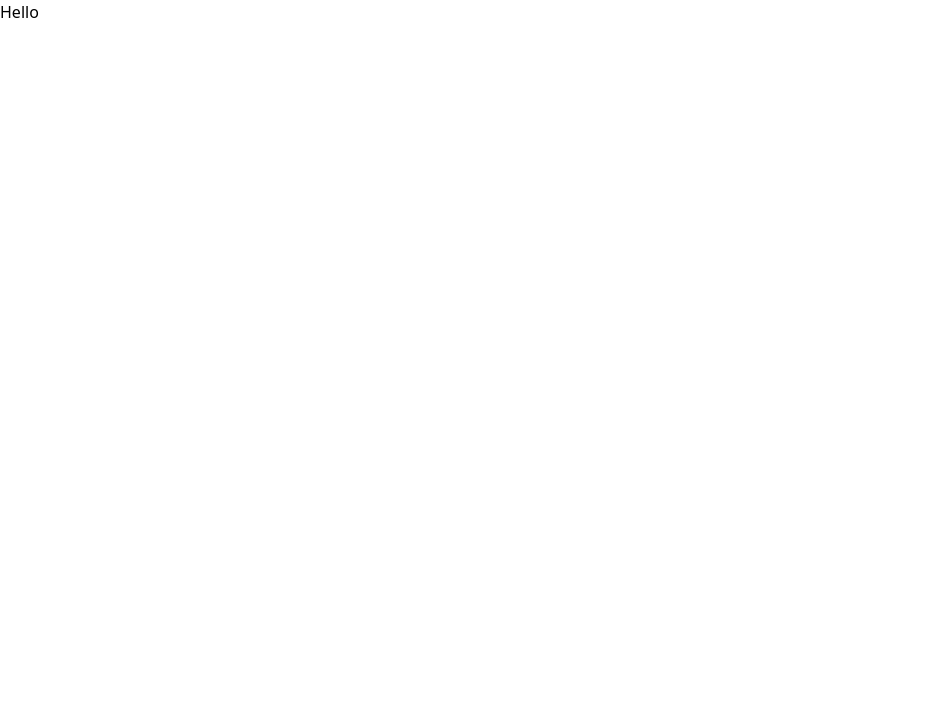
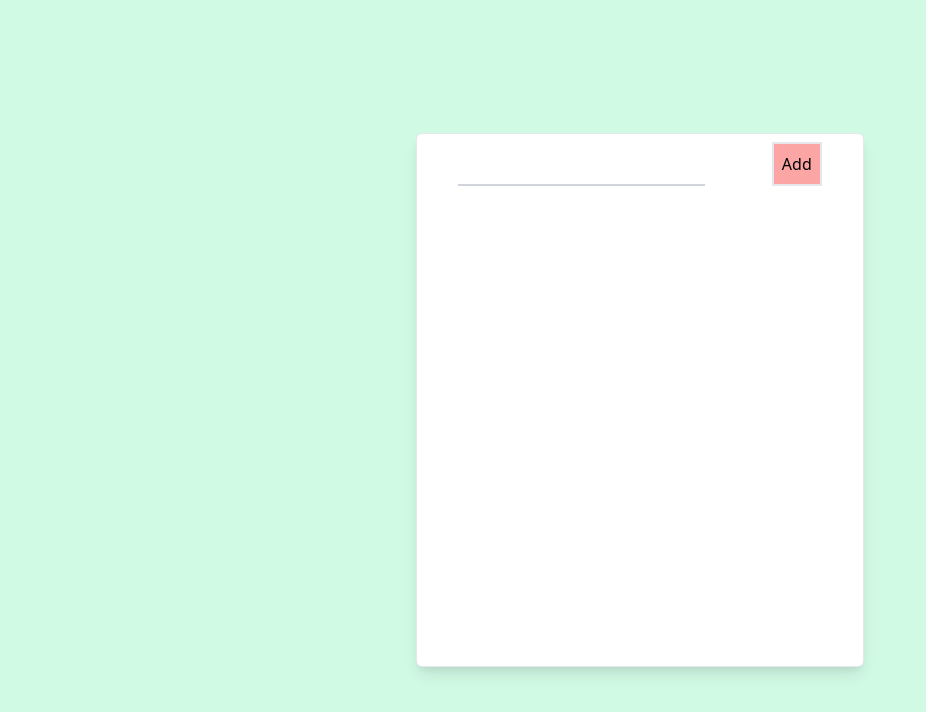
Before and after one commit to arajhansa/react-todo, a React (Create React App) app: page / in a window 1280 px wide. Shown: the top 712 px of the page, without its empty margins (0-926 px from the left). Built offline with nearby package versions, Linux system fonts and the light colour scheme.

Commit message:
Add app screen and container

```diff
--- a/src/App.js
+++ b/src/App.js
@@ -1,11 +1,19 @@
 import React from "react";
 
 function App() {
-  return (
-    <div className="App">
-      <h1>Hello</h1>
-    </div>
-  );
+    return (
+        <div className="bg-green-100 h-screen flex justify-center items-center">
+            <div className="bg-white h-2/3 w-2/3 max-w-md shadow-lg border rounded-md ">
+                <div className="flex justify-around p-2">
+                    <input className="border-b-2 border-gray-300 p-2 focus:outline-none"/>
+                    <button className="border-2 bg-red-300 p-2 focus:outline-none hover:bg-blue-300">Add</button>
+                </div>
+                <div>
+
+                </div>
+            </div>
+        </div>
+    );
 }
 
 export default App;
```
Also changed, not shown: src/index.css (line endings or trailing spaces), 1 other file (tests, documents, lock files or other folders).
